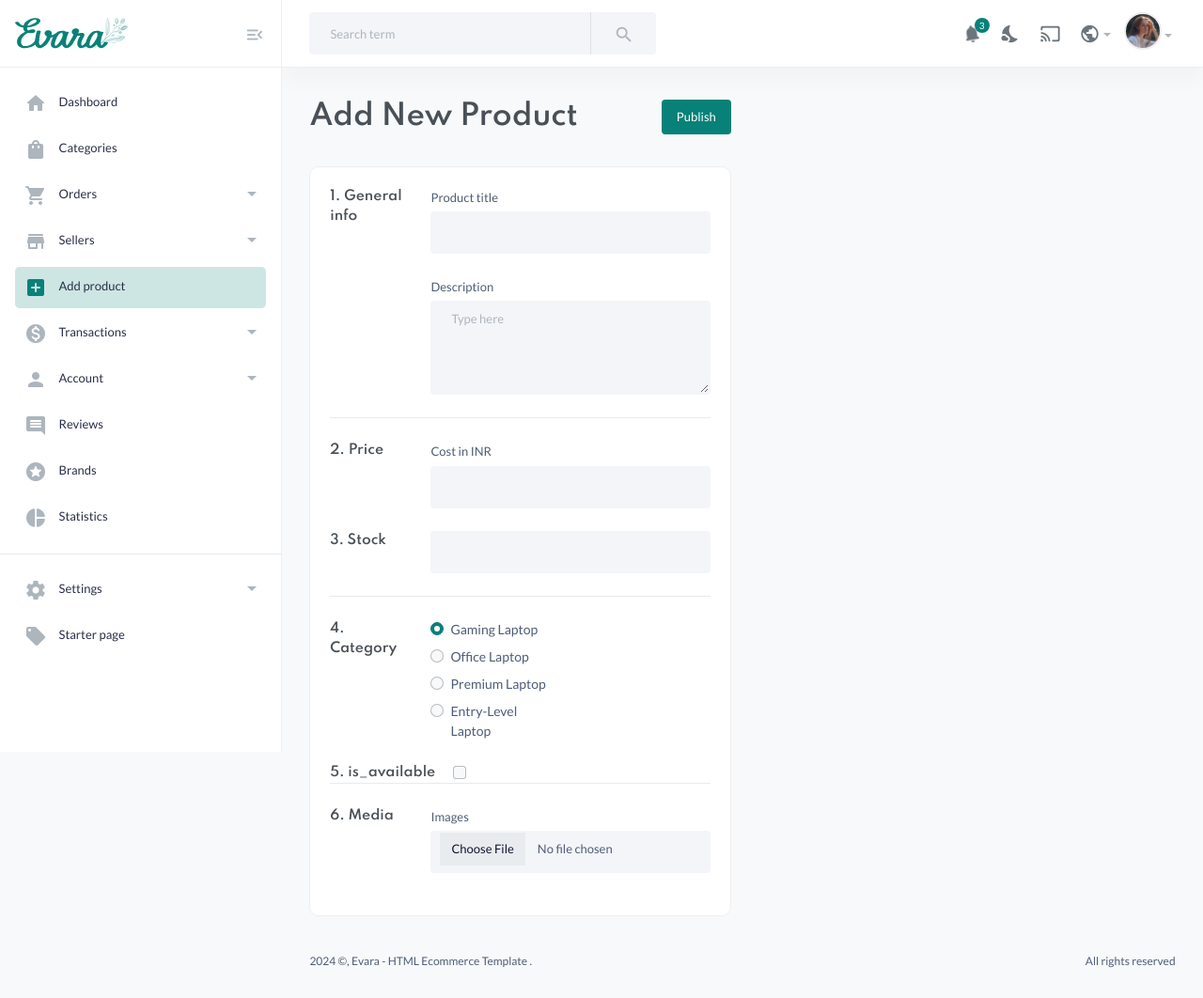
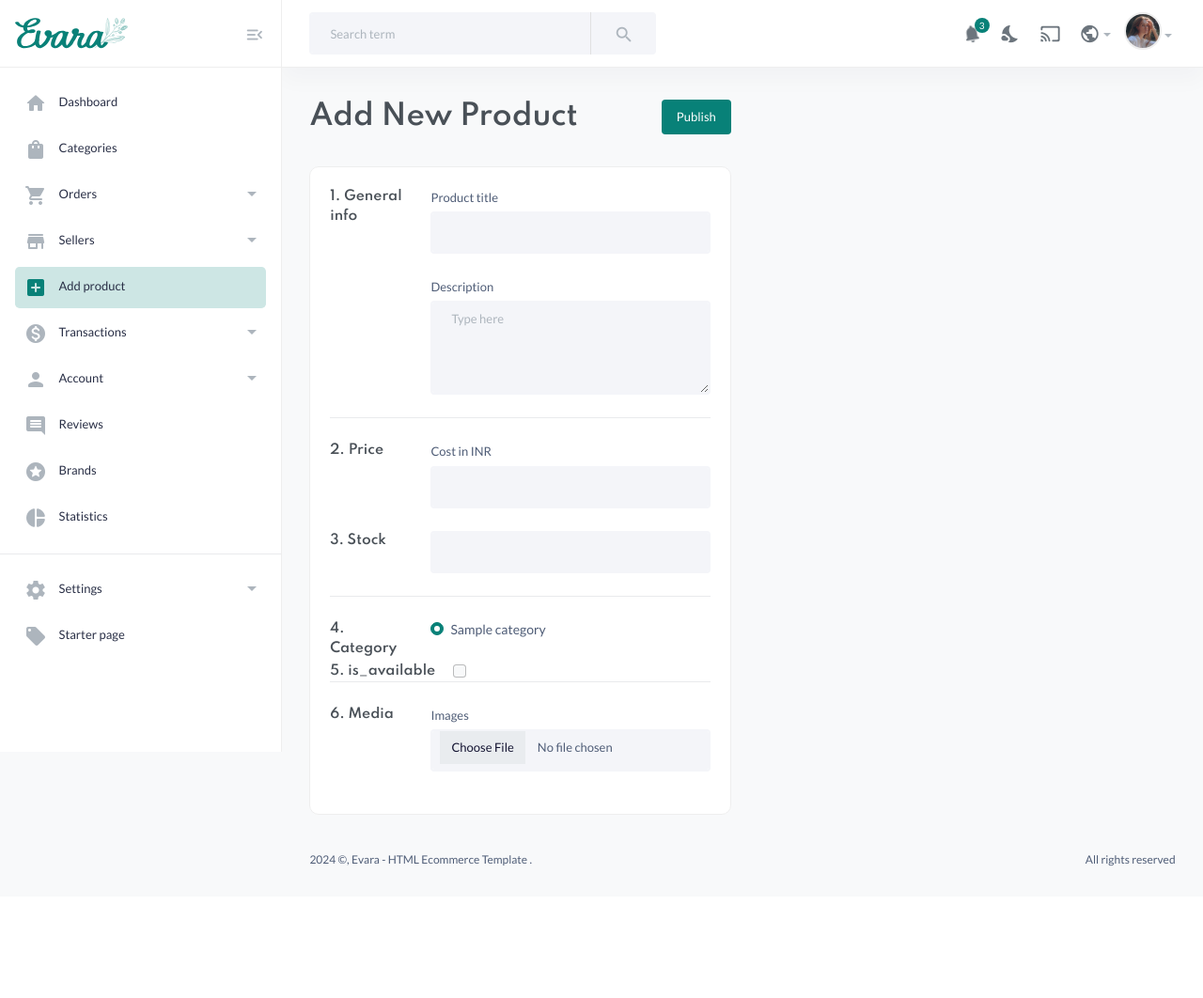
Before and after one commit to ronygeorgen/laptop-ecommerce, a Django app: page /product/product/ in a window 1280 px wide. Shown: the whole page at 94% size. After the commit the page ends 922 px from the top, so only its background shows below. Run offline with Django 5.2, Linux system fonts and the light colour scheme; tables that the repository leaves empty hold one stand-in row (values such as "Sample post"); some libraries are stand-ins or nearby versions.

Commit message:
clone successfully done

```diff
--- a/laptop_ecommerce/Templates/admin_templates/evara-backend/page-form-product-2.html
+++ b/laptop_ecommerce/Templates/admin_templates/evara-backend/page-form-product-2.html
@@ -179,7 +179,7 @@
             </div>
         </header>
         <section class="content-main">
-            <form method="post">
+            <form method="post" enctype="multipart/form-data">
                 {% csrf_token %}
             <div class="row">
                 <div class="col-6">
@@ -256,22 +256,12 @@
                                 </div>
                                 <div class="col-md-9">
                                     <div class="mb-4">
+                                        {% for cat in categorys %}
                                         <label class="mb-2 form-check form-check-inline" style="width: 45%;">
-                                            <input class="form-check-input" checked=""  value="4" name="mycategory" type="radio">
-                                            <span class="form-check-label"> Gaming Laptop </span>
+                                            <input class="form-check-input" checked=""  value="{{cat.slug}}" name="mycategory" type="radio">
+                                            <span class="form-check-label">{{cat.category_name}} </span>
                                         </label>
-                                        <label class="mb-2 form-check form-check-inline" style="width: 45%;">
-                                            <input class="form-check-input" name="mycategory" type="radio" value="5">
-                                            <span class="form-check-label"> Office Laptop </span>
-                                        </label>
-                                        <label class="mb-2 form-check form-check-inline" style="width: 45%;">
-                                            <input class="form-check-input" name="mycategory" type="radio" value="7">
-                                            <span class="form-check-label"> Premium Laptop </span>
-                                        </label>
-                                        <label class="mb-2 form-check form-check-inline" style="width: 45%;">
-                                            <input class="form-check-input" name="mycategory" type="radio" value="6">
-                                            <span class="form-check-label"> Entry-Level Laptop </span>
-                                        </label>
+                                        {% endfor %}
 
                                     </div>
                                 </div> <!-- col.// -->
--- a/laptop_ecommerce/products/models.py
+++ b/laptop_ecommerce/products/models.py
@@ -8,7 +8,7 @@ class MyProducts(models.Model):
     slug                = models.SlugField(max_length=200, unique=True)
     description         = models.TextField(max_length=500, blank=True)
     price               = models.IntegerField()
-    images              = models.ImageField(upload_to='photos/products')
+    images              = models.ImageField(upload_to='static/products')
     stock               = models.IntegerField()
     is_available        = models.BooleanField(default=True)
     category            = models.ForeignKey(Category, on_delete=models.CASCADE)
--- a/laptop_ecommerce/products/views.py
+++ b/laptop_ecommerce/products/views.py
@@ -9,7 +9,11 @@ from django.http import Http404
 class ProductView(View):
     templates = 'admin_templates\evara-backend\page-form-product-2.html'
     def get(self,request):
-        return render (request,self.templates)
+        category=Category.objects.all()
+        context={
+            "categorys":category
+        }
+        return render (request,self.templates,context)
 
     def post(self,request):
         form_title          = request.POST.get('product_title')
@@ -17,16 +21,18 @@ class ProductView(View):
         form_price          = request.POST.get('product_price')
         form_stock          = request.POST.get('product_stock')
         form_category       = request.POST.get('mycategory')
+        # print(form_category)
         try:
             # Try to get the Category instance
-            category_instance = Category.objects.get(id=form_category)
+            category_instance = Category.objects.get(slug=form_category)
             print(category_instance)
         except Category.DoesNotExist:
             # Handle the case when the Category does not exist
             raise Http404("Category does not exist")
 
         form_isavailable    = request.POST.get('mycheck')=='True'
-        form_image          = request.POST.get('product_image')
+        # form_image          = request.POST.get('product_image')
+        form_image=request.FILES['product_image']
 
         if form_title and form_description and form_price and form_stock and form_category and form_image:
             product =  MyProducts(product_name=form_title, description=form_description, price=form_price, stock=form_stock, category=category_instance, is_available=form_isavailable, images=form_image )
```
Also changed, not shown: laptop_ecommerce/laptop_ecommerce/settings.py (+7 -4 lines), laptop_ecommerce/db.sqlite3 (deleted), laptop_ecommerce/static/products/12-2.jpg (added).
